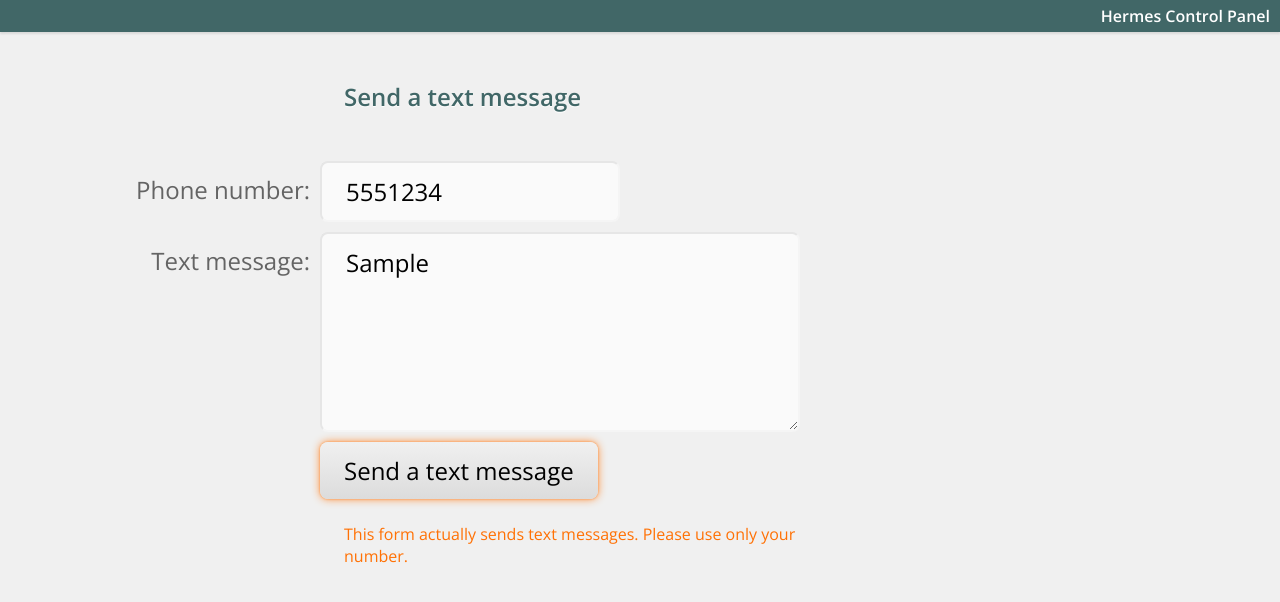
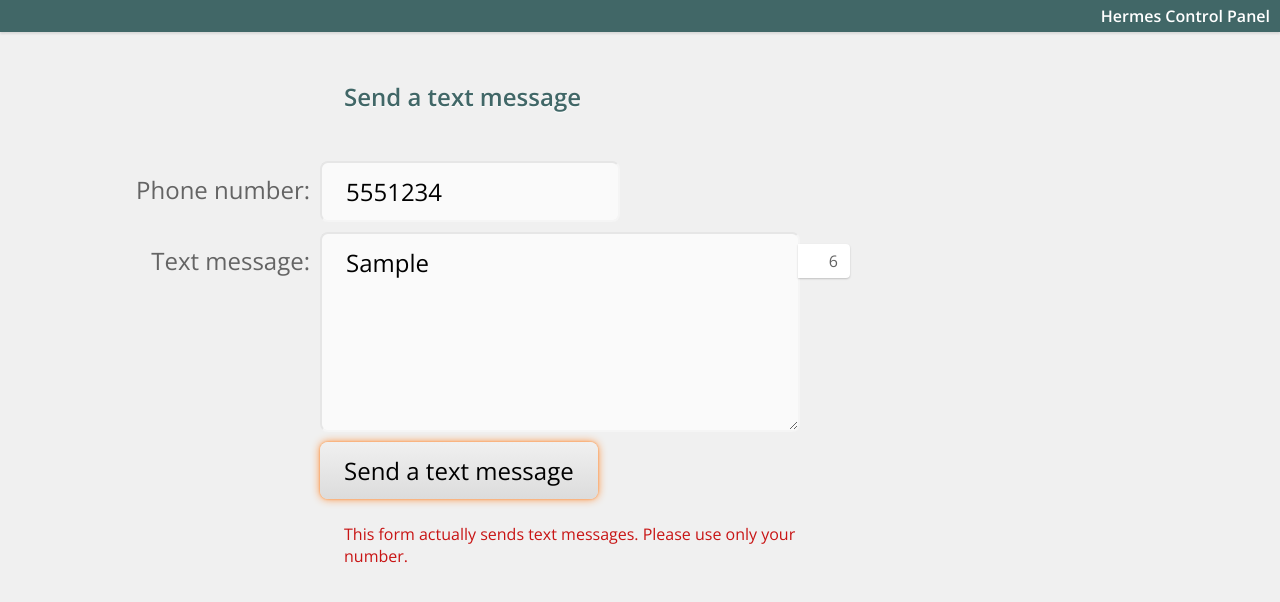
Before and after one commit to codeforamerica/hermes-dashboard, a plain HTML site: page send-text-message.html in a window 1280 px wide. Both pictures are taken after typing "5551234", "Sample" into the empty fields and a click on the button "Send a text message". Drawn offline with nearby package versions, Linux system fonts and the light colour scheme.

Commit message:
Add text message character counter.

```diff
--- a/css/styles.less
+++ b/css/styles.less
@@ -2,6 +2,8 @@
 
 @focusColour: rgb(255, 142, 56);
 @highlightColour: rgb(65, 103, 103);
+
+@warningColour: rgb(200, 20, 20);
 
 @inputPadding: 12px;
 @inputBorderRadius: 8px;
@@ -145,9 +147,36 @@ button:active {
   font-size: 16px;
   display: block;
 
-  color: darken(@focusColour, 10%);
+  color: @warningColour;
 
   padding-top: @inputPadding * 2;
   padding-bottom: @inputPadding * 2;
   padding-left: @inputPadding * 2;
 }
+
+.text-counter {
+  margin-left: @sectionWidth - @labelWidth - @labelPadding - 10px - 2px;
+
+  width: 40px;
+  display: inline-block;
+  text-align: right;
+
+  background: white;
+  font-size: 16px;
+  margin-top: @inputPadding;
+  padding: @inputPadding / 2 @inputPadding;
+  padding-left: 0;
+
+  box-shadow: 0 1px 2px rgba(0, 0, 0, .2);
+
+  border-radius: 0 4px 4px 0;
+
+  position: absolute;
+
+  -webkit-transition: color 120ms, background 120ms;
+}
+.text-counter.warning {
+  color: @warningColour;
+
+  background: lighten(@warningColour, 50%);
+}
--- a/js/scripts.js
+++ b/js/scripts.js
@@ -1 +1,36 @@
-scripts.js
+window.addEventListener('DOMContentLoaded', main, false);
+
+function addTextMessageCounter(el) {
+  var counterEl = document.createElement('span');
+  counterEl.classList.add('text-counter');
+  counterEl.innerHTML = '0';
+
+  el.parentNode.insertBefore(counterEl, el);
+
+  el.counterEl = counterEl;
+
+  el.addEventListener('input', onTextCounterInput, false);
+}
+
+function onTextCounterInput(event) {
+  var el = event.target;
+
+  el.counterEl.innerHTML = el.value.length;
+
+  if (el.value.length > 160) {
+    el.counterEl.classList.add('warning');
+  } else {
+    el.counterEl.classList.remove('warning');
+  }
+}
+
+function addTextMessageCounters() {
+  var els = document.querySelectorAll('[text-message]');
+  for (var i = 0, el; el = els[i]; i++) {
+    addTextMessageCounter(el);
+  }
+}
+
+function main() {
+  addTextMessageCounters();
+}
--- a/send-text-message.html
+++ b/send-text-message.html
@@ -3,6 +3,8 @@
 
 <link href='css/styles.less' rel='stylesheet/less' type='text/css'>
 <script src='js/lib/less-1.3.3.min.js'></script>
+
+<script src='js/scripts.js'></script>
 
 <h1>
   Hermes Control Panel
@@ -17,7 +19,7 @@
   <input id='phone-number' type='tel' placeholder='502-123-4567' autofocus>
 
   <label for='text-message'>Text message:</label>
-  <textarea id='text-message' type='text' placeholder=''></textarea>
+  <textarea id='text-message' text-message='yes' type='text' placeholder=''></textarea>
 
   <button>Send a text message</button>
 
```
